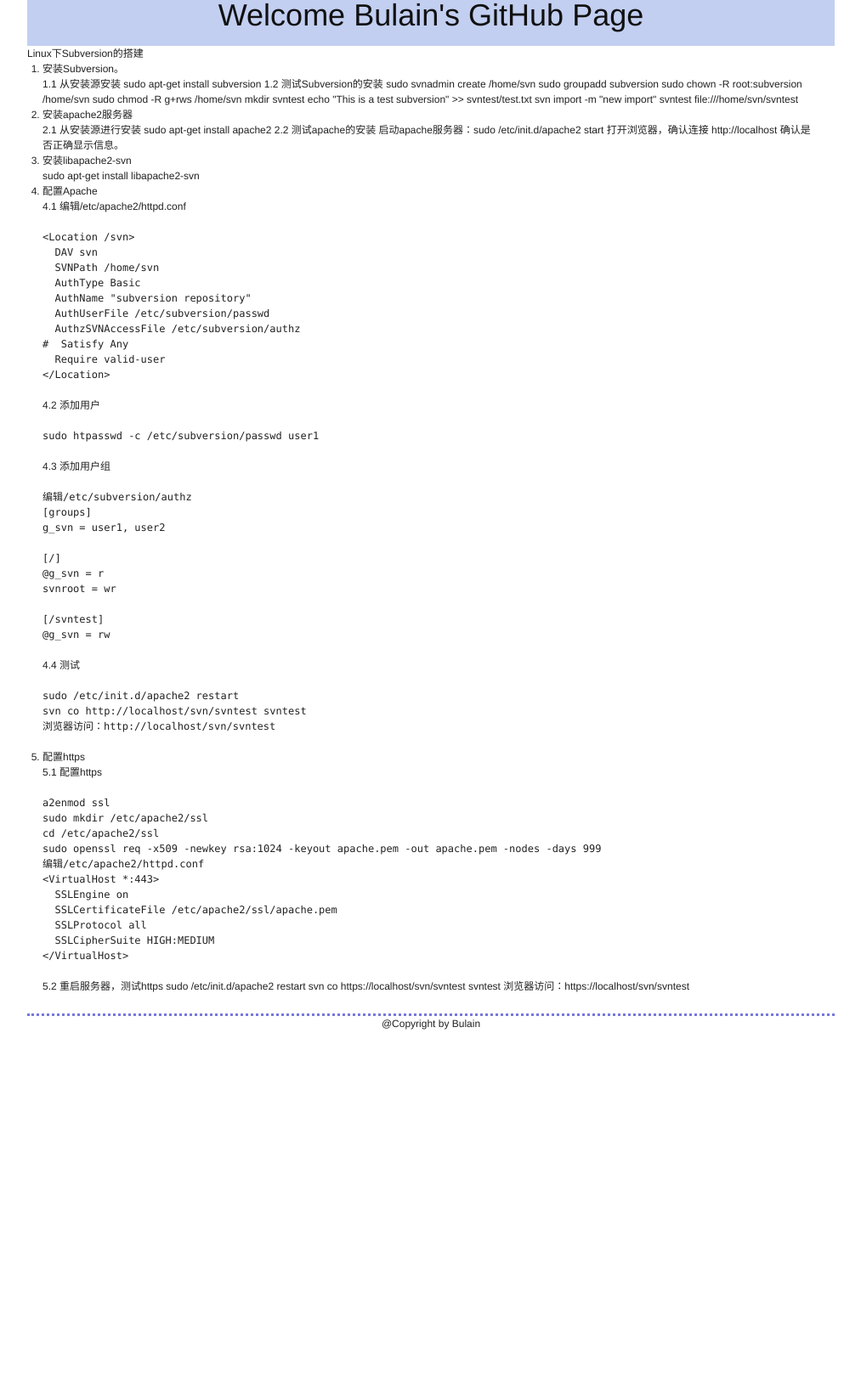
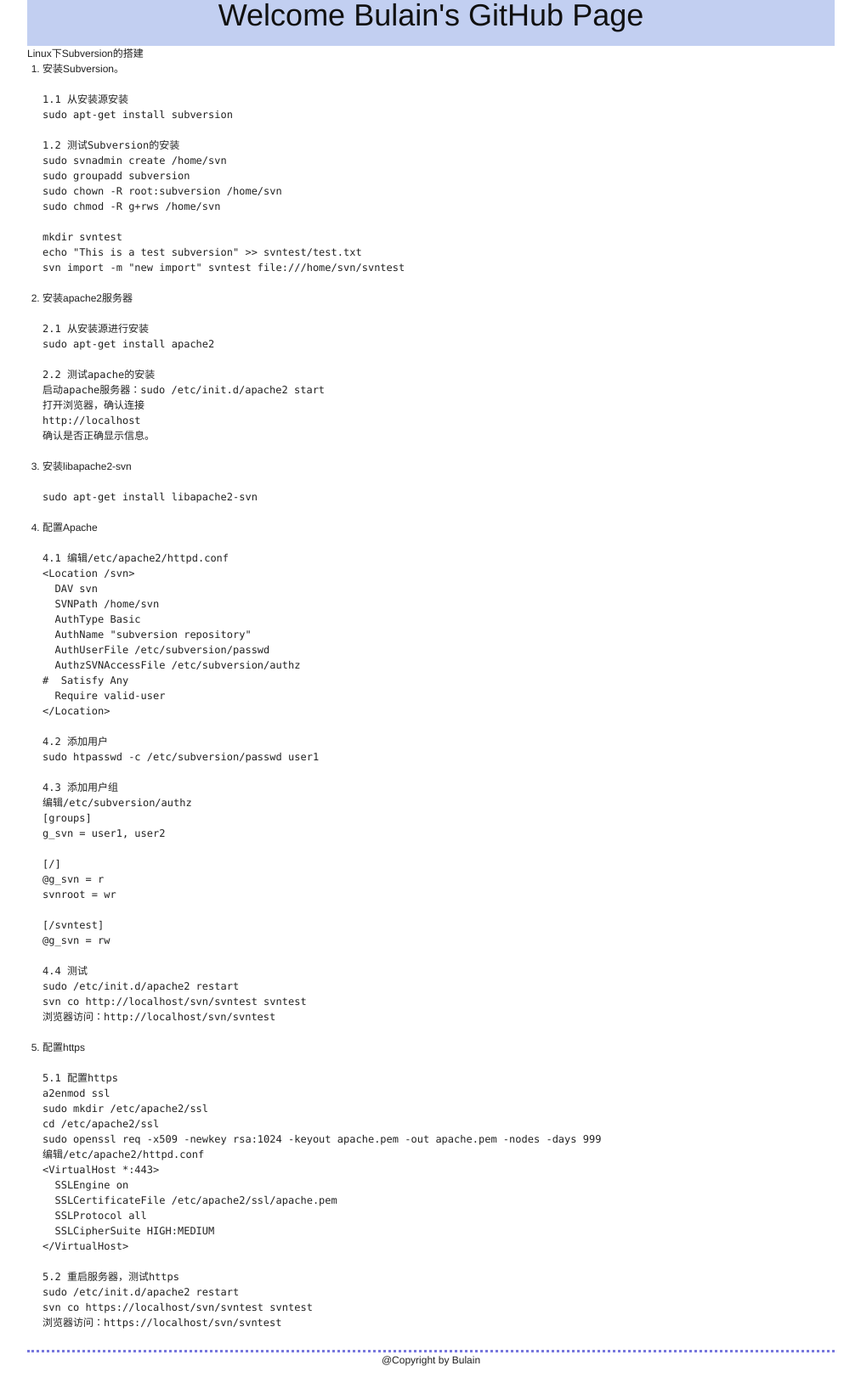
Before and after one commit to bulain/bulain.github.com, a Jekyll site: the page built from _posts/2010-04-21-subversion-install-on-ubuntu.md, in a window 1280 px wide. Shown: the whole page at 85% size, without its empty margins (133-1146 px from the left). Built offline with Jekyll 4.4.1, drawn with Linux system fonts in a browser that asks for light colours; before the commit the page ends 1232 px from its top, so only the background shows below that.

Commit message:
update subversion install on ubuntu

```diff
--- a/_posts/2010-04-21-subversion-install-on-ubuntu.md
+++ b/_posts/2010-04-21-subversion-install-on-ubuntu.md
@@ -6,7 +6,7 @@ layout: default
 <div>Linux下Subversion的搭建</div>
 <ol>
 <li>安装Subversion。</li>
-
+<pre>
 1.1 从安装源安装
 sudo apt-get install subversion
 
@@ -19,8 +19,10 @@ sudo chmod -R g+rws /home/svn
 mkdir svntest
 echo "This is a test subversion" >> svntest/test.txt
 svn import -m "new import" svntest file:///home/svn/svntest
+</pre>
 
 <li>安装apache2服务器</li>
+<pre>
 2.1 从安装源进行安装
 sudo apt-get install apache2
 
@@ -29,13 +31,16 @@ sudo apt-get install apache2
 打开浏览器，确认连接
 http://localhost
 确认是否正确显示信息。
+</pre>
 
 <li>安装libapache2-svn</li>
+<pre>
 sudo apt-get install libapache2-svn
+</pre>
 
 <li>配置Apache</li>
+<pre>
 4.1 编辑/etc/apache2/httpd.conf
-<pre>
 <Location /svn>
   DAV svn
   SVNPath /home/svn
@@ -46,15 +51,11 @@ sudo apt-get install libapache2-svn
 #  Satisfy Any
   Require valid-user
 </Location>
-</pre>
 
 4.2 添加用户
-<pre>
 sudo htpasswd -c /etc/subversion/passwd user1
-</pre>
 
 4.3 添加用户组
-<pre>
 编辑/etc/subversion/authz
 [groups]
 g_svn = user1, user2
@@ -65,18 +66,16 @@ svnroot = wr
 
 [/svntest]
 @g_svn = rw
-</pre>
 
 4.4 测试
-<pre>
 sudo /etc/init.d/apache2 restart
 svn co http://localhost/svn/svntest svntest
 浏览器访问：http://localhost/svn/svntest
 </pre>
 
 <li>配置https</li>
+<pre>
 5.1 配置https
-<pre>
 a2enmod ssl
 sudo mkdir /etc/apache2/ssl
 cd /etc/apache2/ssl
@@ -88,11 +87,10 @@ sudo openssl req -x509 -newkey rsa:1024 -keyout apache.pem -out apache.pem -node
   SSLProtocol all
   SSLCipherSuite HIGH:MEDIUM
 </VirtualHost>
-</pre>
 
 5.2 重启服务器，测试https
 sudo /etc/init.d/apache2 restart
 svn co https://localhost/svn/svntest svntest
 浏览器访问：https://localhost/svn/svntest
-
+</pre>
 </ol>
```
